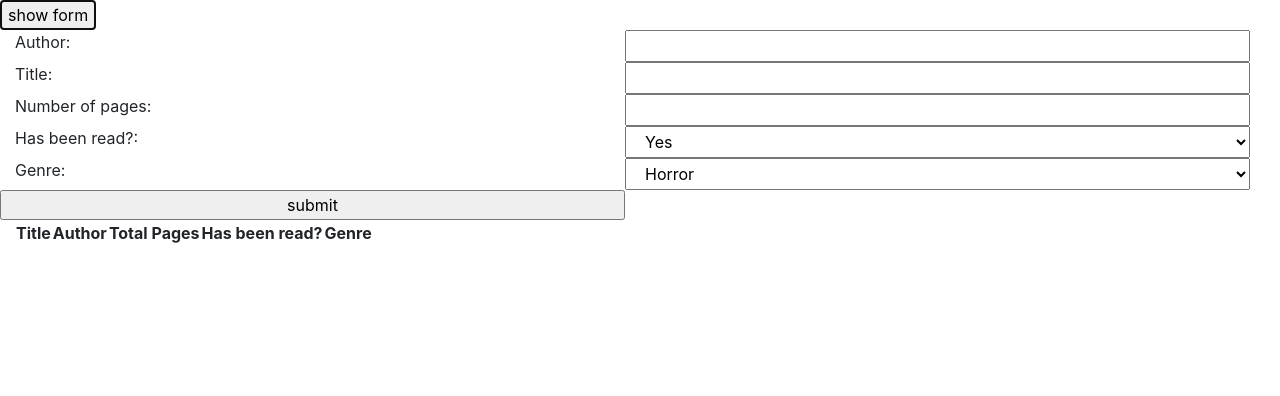
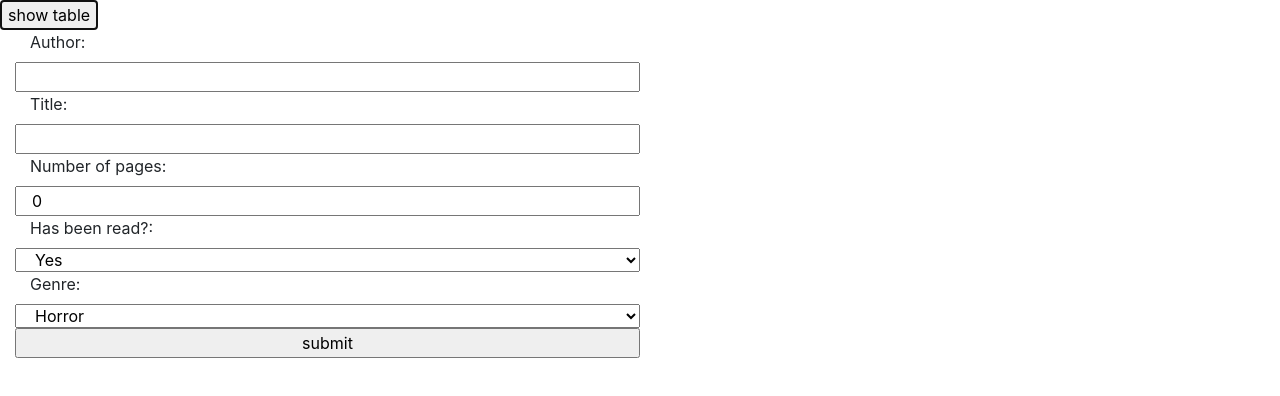
Before and after one commit to andresporras3423/library, a plain HTML site: page index.html in a window 1280 px wide. Both pictures are taken after a click on the button "show form". Drawn offline with nearby package versions, Linux system fonts and the light colour scheme.

Commit message:
toggle show and hide element in the view

```diff
--- a/index.html
+++ b/index.html
@@ -14,7 +14,8 @@
     <div>
         <button id="toggle-form">text</button>
     </div>
-    <div class="row col-12">
+    <div id="div-form">
+        <form>
             <label class="col-6">Author:</label>
             <input class="col-6" type="text" id="book-author">
             <label class="col-6">Title:</label>
@@ -34,8 +35,9 @@
                 <option value="Historical">Historical</option>
             </select>
             <input class="col-6" type="submit" value="submit" id="button_form">
+        </form>
     </div>
-		<div class="col-12">
+	<div id="div-books">
             <table>
                 <thead>
                     <tr>
--- a/js/index.js
+++ b/js/index.js
@@ -7,10 +7,11 @@ const beenRead = document.getElementById('book-been-read');
 const pages = document.getElementById('book-pages');
 const genre = document.getElementById('book-genre');
 const toggleForm = document.getElementById('toggle-form');
-
-function initialize() {
-  toggleForm.innerText = 'show form';
-}
+const divForm = document.getElementById('div-form');
+const divBooks = document.getElementById('div-books');
+const classes = ['invisible col-12', 'visible col-12'];
+const toggleMessage = ['show form', 'show table'];
+let toggleVal = 1;
 
 function Book(title, author, pages, beenRead, genre) {
   this.title = title;
@@ -42,10 +43,32 @@ function clearForm() {
   genre.value = 'Horror';
 }
 
-submitButton.onclick = function addBookToLibrary() {
+function toggleVisibility() {
+  toggleForm.innerText = 'show form';
+  toggleVal = (toggleVal + 1) % 2;
+  toggleForm.innerText = toggleMessage[toggleVal % 2];
+  divForm.classList.value = classes[toggleVal % 2];
+  divBooks.classList.value = classes[(toggleVal + 1) % 2];
+}
+
+toggleForm.onclick = function toggleEvent() {
+  toggleVisibility();
+};
+
+function addBookToLibrary() {
   myLibrary.push(new Book(title.value, author.value, pages.value, beenRead.value, genre.value));
   showBooks();
   clearForm();
+}
+
+submitButton.onclick = function formEvent(event) {
+  addBookToLibrary();
+  event.preventDefault();
 };
 
+function initialize() {
+  toggleVisibility();
+  addBookToLibrary();
+}
+
 initialize();
```
Lines whose indentation alone changed are shown as unchanged.
